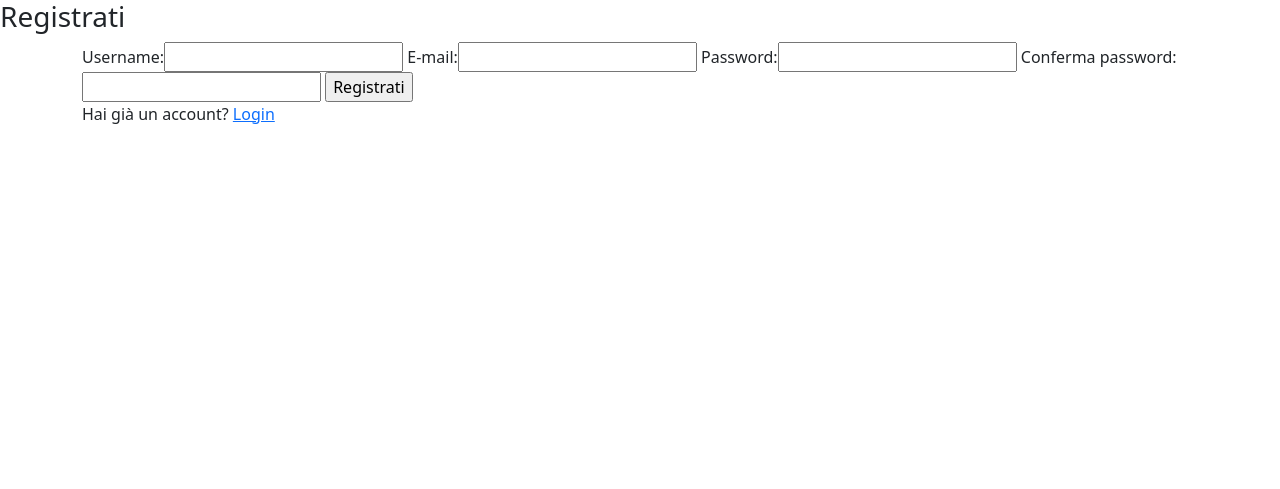
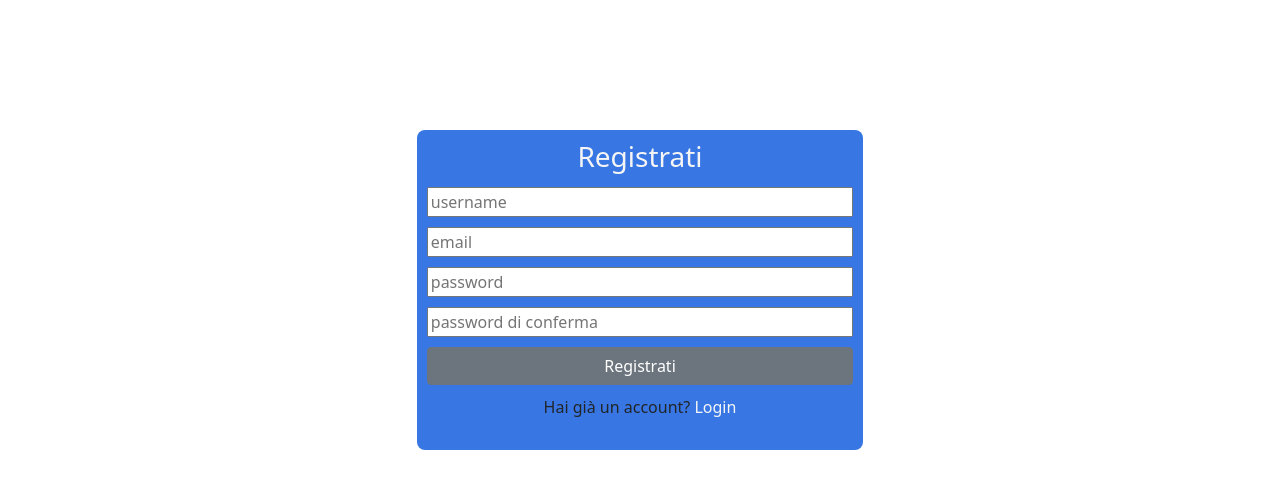
Before and after one commit to Lorenzoronchi22/campo7website, a PHP site: page /registrati.php in a window 1280 px wide. Shown: the top 489 px of the page. Run offline with PHP 8.4, Linux system fonts and the light colour scheme.

Commit message:
css form login e registrati

```diff
--- a/CSS/camposportivo.css
+++ b/CSS/camposportivo.css
@@ -19,6 +19,42 @@
     color: whitesmoke;
     text-decoration: none;
 }
+
 .navbarcol:hover{
     background-color: blue;
 }
+
+.formlogin{
+    width: 40%;
+    background-color: rgb(56, 119, 227);
+    padding: 10px;
+    margin:170px auto auto auto;
+    border-radius: 8px;
+}
+
+.registerlogin{
+    width: 40%;
+    background-color: rgb(56, 119, 227);
+    padding: 10px;
+    margin:130px auto auto auto;
+    border-radius: 8px;
+}
+
+.formtitle{
+    width: 100%;
+    text-align: center;
+    color: whitesmoke;
+}
+
+.forminput{
+    width: 100%;
+}
+
+.registerp{
+    width:100%;
+    text-align: center;
+}
+
+#login{
+    width: 100%;
+}
--- a/contatti.php
+++ b/contatti.php
@@ -13,4 +13,4 @@
          <p><img src="img/ig.png" width="30" height="30" style="padding: 3px;"><a href="" class="contactlink">polisportivacaino</a></p>
          </div>
       </div>
-</section
+</section>
--- a/navbar.php
+++ b/navbar.php
@@ -5,7 +5,7 @@
       <a href="home.php" class="navbarlink">Home</a>
     </div>
     <div class="col navbarcol">
-    <a href="#" class="navbarlink">Orari</a>
+    <a href="orari.php" class="navbarlink">Orari</a>
     </div>
     <div class="col navbarcol">
     <a href="#" class="navbarlink">Prenota</a>
--- a/registrati.php
+++ b/registrati.php
@@ -36,23 +36,53 @@ if(isset($_POST['registra'])){
     <link href="https://cdn.jsdelivr.net/npm/bootstrap@5.0.2/dist/css/bootstrap.min.css" rel="stylesheet" integrity="sha384-EVSTQN3/azprG1Anm3QDgpJLIm9Nao0Yz1ztcQTwFspd3yD65VohhpuuCOmLASjC" crossorigin="anonymous">
     <meta charset="utf-8">
     <meta name="viewport" content="width=device-width, initial-scale=1">
-
+    <link rel="stylesheet" href="CSS/camposportivo.css">
     <link href="https://cdn.jsdelivr.net/npm/bootstrap@5.0.2/dist/css/bootstrap.min.css" rel="stylesheet" integrity="sha384-EVSTQN3/azprG1Anm3QDgpJLIm9Nao0Yz1ztcQTwFspd3yD65VohhpuuCOmLASjC" crossorigin="anonymous">
-
+    <style>
+      .col{
+        margin: 5px auto;
+      }
+    </style>
     <title>Registrati</title>
   </head>
   <body>
-    <h3>Registrati</h3>
-    <div class="container">
-        <form action="" method="post">
-            Username:<input type="text" name="username">
-            E-mail:<input type="email" name="email">
-            Password:<input type="password" name="password">
-            Conferma password:<input type="password" name="cpassword">
-            <input type="submit" name="registra" value="Registrati">
-            <p>Hai già un account? <a href="login.php">Login</a></p>
-        </form>
+  <div class="container">
+  <div class="registerlogin">
+    <h3 class="formtitle">Registrati</h3>
+    <form action="" method="post">
+      <div class="row">
+        <div class="col">
+          <input type="text" placeholder="username" name="username" class="forminput">
+        </div>
+      </div>
+      <div class="row">
+        <div class="col">
+          <input type="email" placeholder="email" name="email" class="forminput">
+        </div>
+      </div>
+      <div class="row">
+        <div class="col">
+          <input type="password" placeholder="password" name="password" class="forminput">
+        </div>
+      </div>
+      <div class="row">
+        <div class="col">
+          <input type="password" placeholder="password di conferma" name="cpassword" class="forminput">
+        </div>
+      </div>
+      <div class="row">
+        <div class="col">
+          <input type="submit" style="width: 100%;" class="btn btn-secondary" name="registra" value="Registrati">
+        </div>
+      </div>
+      <div class="row">
+        <div class="col">
+          <p class="registerp">Hai già un account? <a href="login.php" class="navbarlink">Login</a></p>
+        </div>
+      </div>
+      </form>
     </div>
+  </div>
     <script src="https://cdn.jsdelivr.net/npm/bootstrap@5.0.2/dist/js/bootstrap.bundle.min.js" integrity="sha384-MrcW6ZMFYlzcLA8Nl+NtUVF0sA7MsXsP1UyJoMp4YLEuNSfAP+JcXn/tWtIaxVXM" crossorigin="anonymous"></script>
   </body>
 </html>
```
Also changed, not shown: login.php (+31 -8 lines), orari.php (added, +31 -0 lines).
